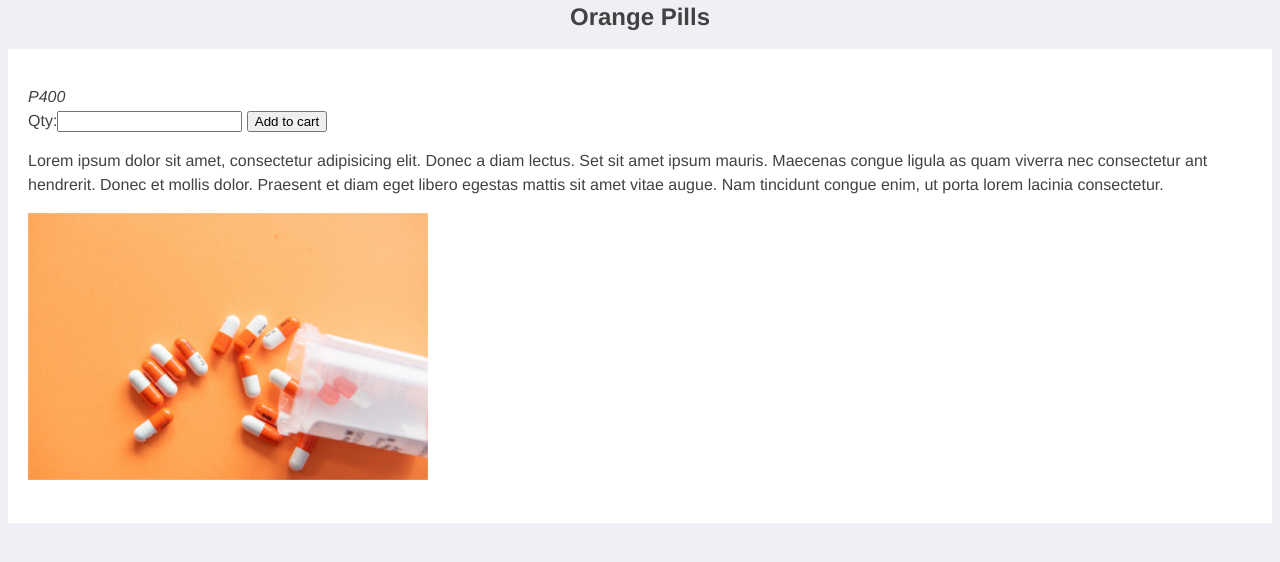
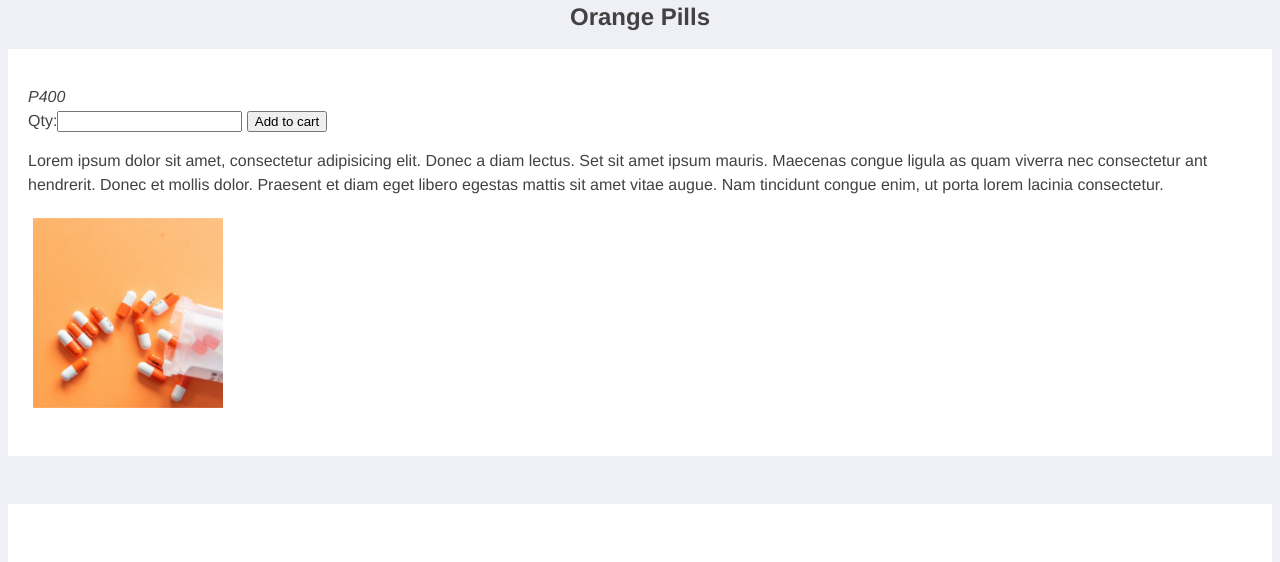
Before and after one commit to jerwena/lazapee-tapia, a plain HTML site: page orange-pills.html in a window 1280 px wide. Shown: the part 120-682 px from the top of the page. Drawn offline with Linux system fonts and the light colour scheme.

Commit message:
Update orange-pills.html

```diff
--- a/orange-pills.html
+++ b/orange-pills.html
@@ -48,7 +48,7 @@
                     ut porta lorem lacinia consectetur.</p>
 
                     <a href="health-beauty.html">
-                <img src="orange-pills.jpg">  </a>
+                <img src="orange-pills.jpg" class="myimg" ></a>
             </div>
       </p> </div>
     </div>
```
